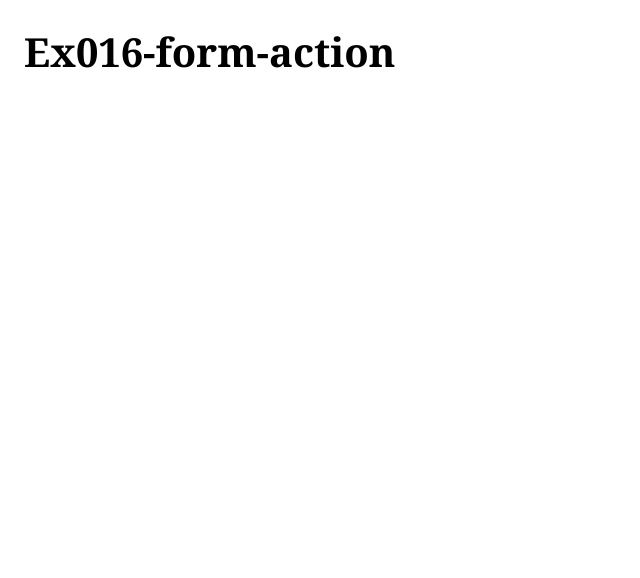
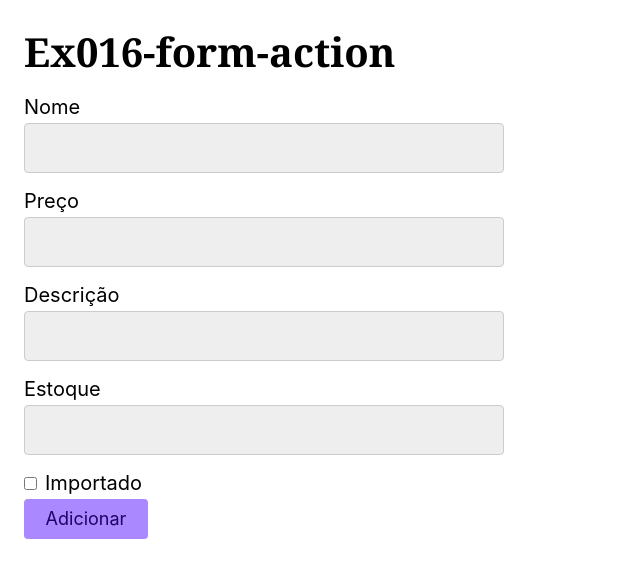
Before and after one commit to alexmonteirodev/next, a Next.js app: page /exercicios/ex016-form-action in a window 1280 px wide. Shown: the top 578 px of the page, without its empty margins (0-640 px from the left). Built offline with nearby package versions, Linux system fonts and the light colour scheme.

Commit message:
ex016-form-action part 1

```diff
--- /dev/null
+++ b/src/actions/action-form-data.ts
@@ -0,0 +1,19 @@
+"use server";
+export default async function adicionarProduto(formData: FormData) {
+  //   console.log(formData);
+
+  const produto: Produto = {
+    nome: formData.get("nome") as string,
+    preco: Number(formData.get("preco")),
+    descricao: formData.get("descricao") as string,
+    estoque: Number(formData.get("estoque")),
+    importado: formData.get("importado") ? 1 : 0,
+  };
+
+  const r = await fetch("https://api.origamid.online/produtos", {
+    method: "POST",
+    headers: { "Content-Type": "application/json" },
+    body: JSON.stringify(produto),
+  });
+  console.log(r.ok, r.status);
+}
--- a/src/app/exercicios/ex016-form-action/page.tsx
+++ b/src/app/exercicios/ex016-form-action/page.tsx
@@ -1,7 +1,10 @@
+import AdicionarProdutoFormAction from "@/componentes/AdicionarProdutoFormAction";
+
 export default async function formActionPage() {
   return (
     <main>
       <h1>Ex016-form-action</h1>
+      <AdicionarProdutoFormAction />
     </main>
   );
 }
--- /dev/null
+++ b/src/componentes/AdicionarProdutoFormAction.tsx
@@ -0,0 +1,28 @@
+"use client";
+import adicionarProduto from "@/actions/action-form-data";
+import React from "react";
+import ButtonFormStatus from "./ButtonFormStatus";
+
+const AdicionarProdutoFormAction = () => {
+  return (
+    <div>
+      <form action={adicionarProduto}>
+        <label htmlFor="nome">Nome</label>
+        <input type="text" id="nome" name="nome" />
+        <label htmlFor="preco">Preço</label>
+        <input type="number" id="preco" name="preco" />
+        <label htmlFor="descricao">Descrição</label>
+        <input type="text" id="descricao" name="descricao" />
+        <label htmlFor="estoque">Estoque</label>
+        <input type="number" id="estoque" name="estoque" />
+        <label htmlFor="importado">
+          <input type="checkbox" id="importado" name="importado" />
+          Importado
+        </label>
+        <ButtonFormStatus />
+      </form>
+    </div>
+  );
+};
+
+export default AdicionarProdutoFormAction;
--- /dev/null
+++ b/src/componentes/ButtonFormStatus.tsx
@@ -0,0 +1,14 @@
+import React from "react";
+import { useFormStatus } from "react-dom";
+
+const ButtonFormStatus = () => {
+  const status = useFormStatus();
+
+  return (
+    <button type="submit" disabled={status.pending}>
+      Adicionar
+    </button>
+  );
+};
+
+export default ButtonFormStatus;
```
Also changed, not shown: src/app/exercicios/ex016-form-action/aula.tsx (+83 -0 lines).
